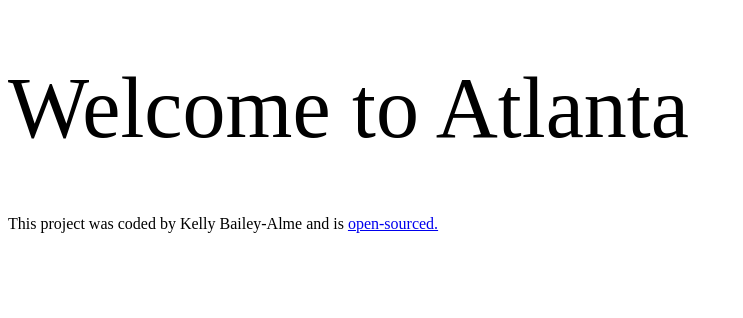
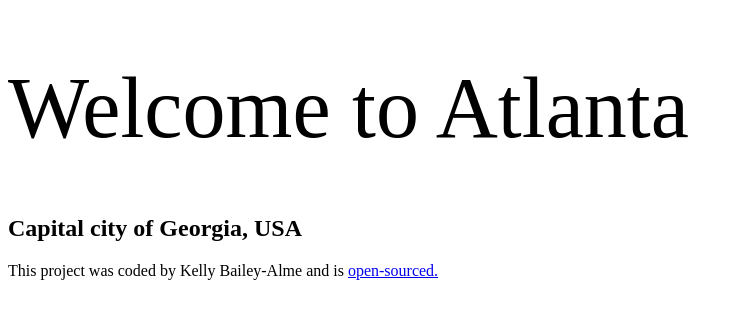
Before and after one commit to kblizzy22/atlanta-travel-project, a plain HTML site: page index.html in a window 1280 px wide. Shown: the whole page, without its empty margins (0-743 px from the left). Drawn offline with Linux system fonts and the light colour scheme; a web font is replaced by a local one.

Commit message:
added subtitle to homepage

```diff
--- a/index.html
+++ b/index.html
@@ -11,6 +11,7 @@
 </head>
 <body>
     <h1>Welcome to Atlanta</h1>
+    <h2>Capital city of Georgia, USA</h2>
 
     <footer>
         This project was coded by Kelly Bailey-Alme and is <a href="https://github.com/kblizzy22/atlanta-travel-project" target="_blank">open-sourced.</a>
```
